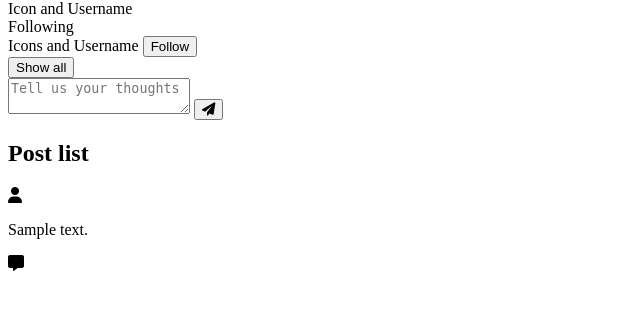
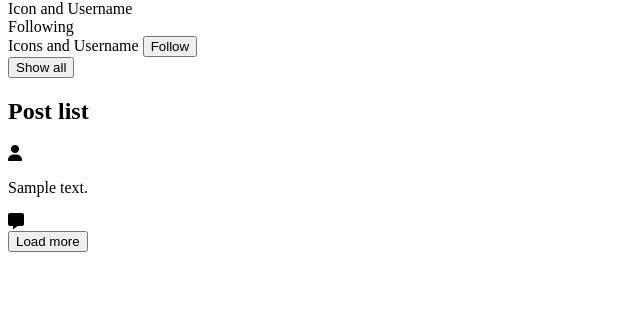
Before and after one commit to alphaClass6143/CI_PP4_mini-twitter, a Django app: page / in a window 1280 px wide. Shown: the part 156-466 px from the top of the page, without its empty margins (0-640 px from the left). Run offline with Django 4.2, Linux system fonts and the light colour scheme; tables that the repository leaves empty hold one stand-in row (values such as "Sample post").

Commit message:
Added load more functionality

```diff
--- a/home/urls.py
+++ b/home/urls.py
@@ -11,6 +11,7 @@ urlpatterns = [
     path('new_post/', views.new_post, name='new_post'),
     path('logout/', views.logout_user, name='logout'),
     path('register/', views.register_user, name='register'),
+    path('load_posts/<int:offset>/', views.load_posts, name='load_posts'),
     path('login/', views.login_user, name='login'),
     # path('logout/', auth_views.LogoutView.as_view(next_page=''), name='logout'),
     # path('<str:username>/', views.profile, name='profile'),
--- a/home/views.py
+++ b/home/views.py
@@ -1,8 +1,9 @@
 from datetime import datetime
 from django.shortcuts import render, redirect
 from django.contrib.auth import logout, login, authenticate
-from django.http import HttpResponseRedirect
+from django.http import HttpResponseRedirect, HttpResponse
 from .forms import LogInForm, PostForm, RegisterForm
+import json
 
 from .models import Post, Profile, User
 
@@ -22,9 +23,17 @@ from .models import Post, Profile, User
 #     return render(request, 'signup.html', {'form': form})
 
 def home(request):
-    post_list = Post.objects.all().order_by('-created_at')
+    limit = 10
+    offset = request.GET.get('offset', 0)
+    post_list = Post.objects.all().order_by('-created_at')[int(offset):int(offset)+limit]
     form = PostForm()
     return render(request, 'index.html', {'post_list': post_list, 'form': form})
+
+def load_posts(request, offset):
+    print(offset)
+    limit = 10
+    post_list = Post.objects.all().order_by('-created_at')[int(offset):int(offset)+limit]
+    return HttpResponse(json.dumps([{'content': post.content, 'username': post.profile.user.username} for post in post_list]), content_type='application/json')
 
 
 def new_post(request):
--- a/templates/index.html
+++ b/templates/index.html
@@ -27,18 +27,13 @@
                 <button type="submit"><i class="fa-solid fa-paper-plane"></i></button>
             </form>
         {% endif %}
-        <form method="post" action="{% url 'new_post' %}">
-            {% csrf_token %}
-            <!-- {{ form }} -->
-            <textarea placeholder="Tell us your thoughts" id="content" name="content"></textarea>
-            <button type="submit"><i class="fa-solid fa-paper-plane"></i></button>
-        </form>
+
     </div>
+    <h2>Post list</h2>
+    <div id="post-list">
 
-    <div id="post-list">
-        <h2>Post list</h2>
         {% for post in post_list %}
-            <div>
+            <div class="post">
                 <div>
                     <div>
                         <i class="fa-solid fa-user"></i>
@@ -63,7 +58,134 @@
             </div>
         {% endfor %}
     </div>
+    <div id="more-posts-control">
+        <button id="load-tweets-btn" class="active">Load more</button>
+        <div id="loading-icon" class="lds-ellipsis"><div></div><div></div><div></div><div></div></div>
+    </div>
+
 </main>
+<style>
+    .lds-ellipsis {
+  display: none;
+  position: relative;
+  width: 80px;
+  height: 80px;
+}
+.lds-ellipsis div {
+  position: absolute;
+  top: 33px;
+  width: 13px;
+  height: 13px;
+  border-radius: 50%;
+  background: black;
+  animation-timing-function: cubic-bezier(0, 1, 1, 0);
+}
+.lds-ellipsis div:nth-child(1) {
+  left: 8px;
+  animation: lds-ellipsis1 0.6s infinite;
+}
+.lds-ellipsis div:nth-child(2) {
+  left: 8px;
+  animation: lds-ellipsis2 0.6s infinite;
+}
+.lds-ellipsis div:nth-child(3) {
+  left: 32px;
+  animation: lds-ellipsis2 0.6s infinite;
+}
+.lds-ellipsis div:nth-child(4) {
+  left: 56px;
+  animation: lds-ellipsis3 0.6s infinite;
+}
 
+.lds-ellipsis.active {
+    display:inline-block;
+}
+#load-tweets-btn {
+    display:none;
+    color:green;
+}
+#load-tweets-btn.active {
+    color:black;
+    display:block;
+}
+
+@keyframes lds-ellipsis1 {
+  0% {
+    transform: scale(0);
+  }
+  100% {
+    transform: scale(1);
+  }
+}
+@keyframes lds-ellipsis3 {
+  0% {
+    transform: scale(1);
+  }
+  100% {
+    transform: scale(0);
+  }
+}
+@keyframes lds-ellipsis2 {
+  0% {
+    transform: translate(0, 0);
+  }
+  100% {
+    transform: translate(24px, 0);
+  }
+}
+</style>
+<script>
+    //I miss react
+    function switchLoading() {
+        if (document.querySelector("#load-tweets-btn").classList.contains('active')) {
+            console.log("loading")
+            document.querySelector("#load-tweets-btn").classList.remove('active');
+            document.querySelector("#loading-icon").classList.add('active');
+        }
+        else {
+            console.log("not loading")
+            document.querySelector("#load-tweets-btn").classList.add('active');
+            document.querySelector("#loading-icon").classList.remove('active');
+        }
+    }
+    document.querySelector("#load-tweets-btn").addEventListener("click", function() {
+        switchLoading()
+        setTimeout(loadMore(), 2000)
+
+    })
+    // window.onscroll = function() {
+    //     if (window.innerHeight + window.scrollY >= document.body.offsetHeight) {
+    //         loadMore();
+    //     }
+    // };
+
+    function loadMore() {
+        var offset = document.getElementsByClassName('post').length;
+        console.log(offset)
+        var xhr = new XMLHttpRequest();
+        xhr.open('GET', '/load_posts/' + offset + '/');
+        xhr.onload = function() {
+            if (xhr.status === 200) {
+                var tweets = document.getElementById('post-list');
+                var data = JSON.parse(xhr.responseText);
+                if(data.length == 0) {
+                    document.querySelector("#more-posts-control").innerHTML = "No more posts"
+                }
+                else {
+                    data.forEach(function(post) {
+                        var div = document.createElement('div');
+                        div.className = 'post';
+                        div.innerHTML = '<a href="/' + post.username + '/">' + post.username + '</a>' + post.content;
+                        tweets.appendChild(div);
+                    });
+                }
+
+                switchLoading();
+            }
+        };
+        document.querySelector("#load-tweets-btn")
+        xhr.send();
+    }
+</script>
 
 {%endblock%}
```
